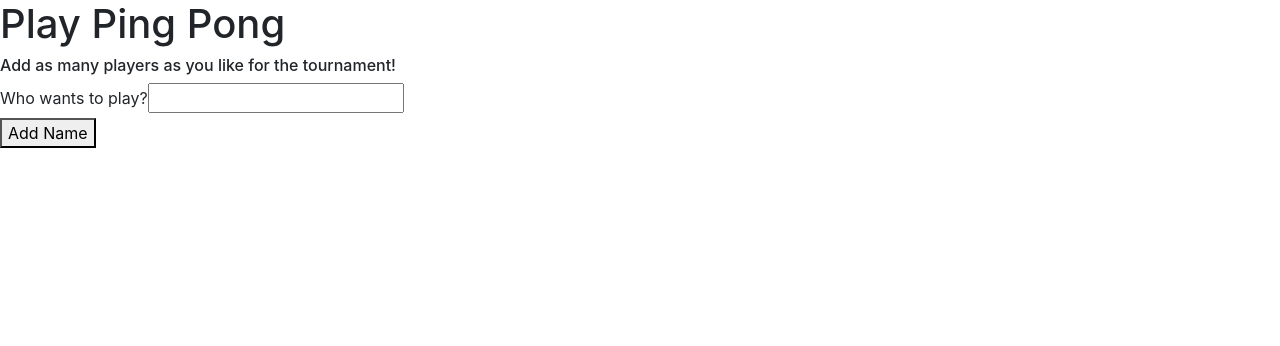
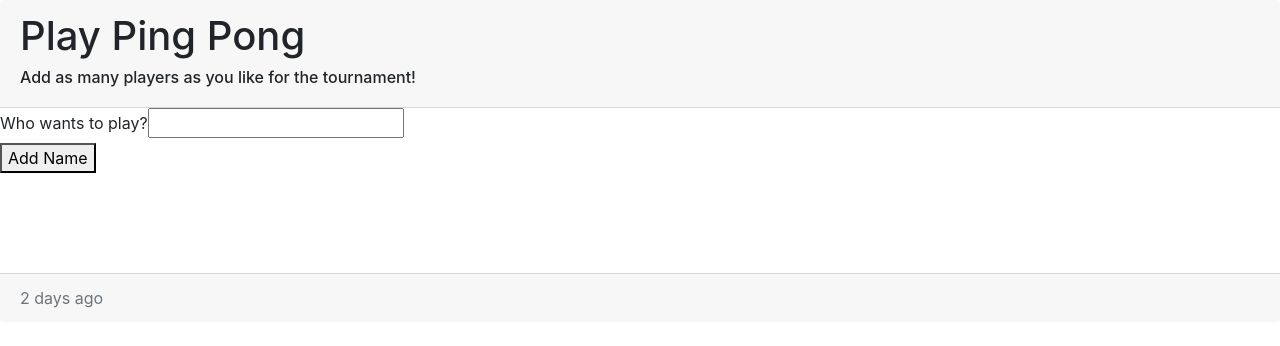
Before and after one commit to benmason1992/tech-challenge, a React (Create React App) app: page / in a window 1280 px wide. Shown: the top 346 px of the page. Built offline with nearby package versions, Linux system fonts and the light colour scheme.

Commit message:
added a footer and made small changes to header

```diff
--- a/src/App.css
+++ b/src/App.css
@@ -1,38 +1,3 @@
-.App {
-  text-align: center;
+.text-muted {
+  margin-top: 100px;
 }
-
-.App-logo {
-  height: 40vmin;
-  pointer-events: none;
-}
-
-@media (prefers-reduced-motion: no-preference) {
-  .App-logo {
-    animation: App-logo-spin infinite 20s linear;
-  }
-}
-
-.App-header {
-  background-color: #282c34;
-  min-height: 100vh;
-  display: flex;
-  flex-direction: column;
-  align-items: center;
-  justify-content: center;
-  font-size: calc(10px + 2vmin);
-  color: white;
-}
-
-.App-link {
-  color: #61dafb;
-}
-
-@keyframes App-logo-spin {
-  from {
-    transform: rotate(0deg);
-  }
-  to {
-    transform: rotate(360deg);
-  }
-}
--- a/src/App.js
+++ b/src/App.js
@@ -1,17 +1,24 @@
 import React from 'react';
+import {
+  BrowserRouter as Router,
+  // Route,
+  // Switch,
+} from "react-router-dom";
 import Header from "./Components/Header";
+import Footer from "./Components/Footer";
 import Add from "./Components/AddPlayer/Add"
 import './App.css';
 
-function App() {
-  return (
-    <>
+const App = ( ) => (
+  <Router>
       <Header>Play Ping Pong</Header>
       <Add />
 
-    </>
 
-  );
-}
+
+    <Footer />
+  </Router>
+
+);
 
 export default App;
--- /dev/null
+++ b/src/Components/Footer/index.js
@@ -0,0 +1,9 @@
+import React from "react";
+import {Card} from 'react-bootstrap';
+
+const Footer = () => (
+    <footer>
+        <Card.Footer className="text-muted">2 days ago</Card.Footer>
+    </footer>
+);
+export default Footer;
--- a/src/Components/Header/index.js
+++ b/src/Components/Header/index.js
@@ -1,13 +1,14 @@
 import React from "react";
+import {Card} from 'react-bootstrap';
 import '../../index.css';
 
 const Header = ({ children }) => (
-  <header className="header">
-    <h1>
-      { children }
-    </h1>
-    <h6>Add as many players as you like for the tournament!</h6>
-  </header>
+    <Card.Header>
+        <h1>
+        { children }
+        </h1>
+        <h6>Add as many players as you like for the tournament!</h6>
+    </Card.Header>
 );
 
 export default Header;
```
